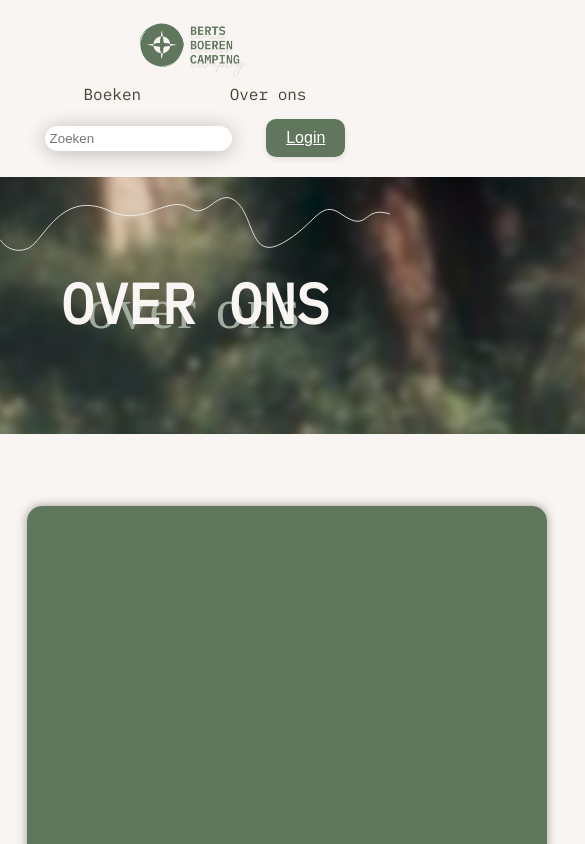
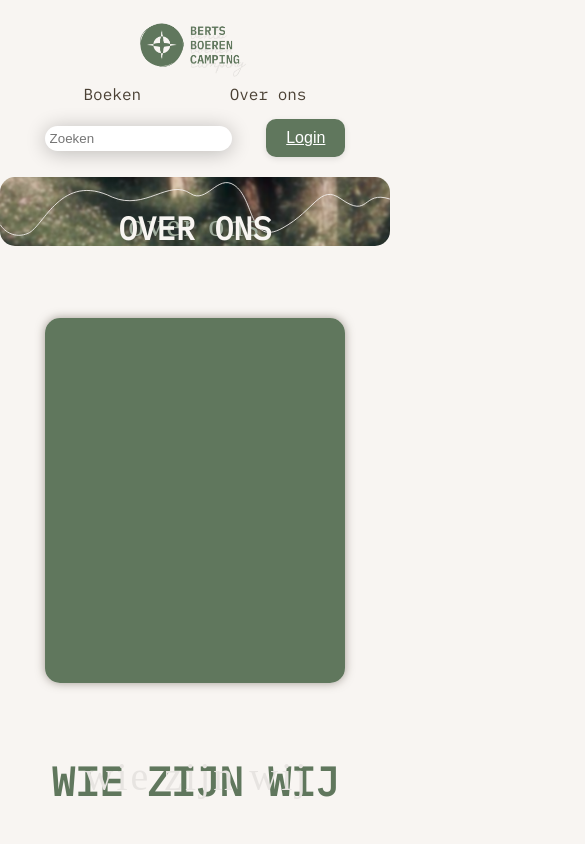
Before and after one commit to LaulensW/BertsBoerenCamping, a React (Vite) app in the folder BertsBoerenCamping/: page /about in a window 390 px wide. Shown: the top 844 px of the page, 585 px wide, since content can reach past the window. Built offline with nearby package versions, Linux system fonts and the light colour scheme.

Commit message:
Begin van over ons Responsive

```diff
--- a/BertsBoerenCamping/src/components/AboutBanner.css
+++ b/BertsBoerenCamping/src/components/AboutBanner.css
@@ -56,3 +56,72 @@
     margin: 15px 0 0 40.3%;
     text-align: left;
 }
+
+
+@media (max-width:430px){
+    .banner{
+        display: flex;
+        justify-content: center;
+    }
+    .banner-background{
+        width: 116.5%;
+    }
+    .banner-wave{
+        position: absolute;
+        width: 100%;
+        margin-top: 5px;
+    }
+    .banner-title-cursive{
+        font-family: 'Homemade Apple', cursive;
+        margin: 30px 0 0 0;
+        letter-spacing: 3px;
+        font-size: 32px;
+        color: #A0AD9E
+    }
+    .banner-title{
+        position: absolute;
+        margin-top: 30px;
+        font-size: 32px;
+        font-weight: var(--font-weight-semibold);
+        color: var(--neutral-color);
+        z-index: 5;
+    }
+    .wie-zijn-wij{
+        margin-top: 72px;
+        display: flex;
+        align-items: center;
+        flex-direction: column;
+    }
+    .wie-zijn-wij-photo{
+        width: 300px;
+        height: 365px;
+        display: flex;
+        position: relative;
+        border-radius: 15px;
+        box-shadow: 0px 0px 10px rgba(74, 64, 52, 0.5);
+    }
+    .wie-zijn-wij-title{
+        position: relative;
+        display: flex;
+        font-size: 40px;
+        margin-top: 72px;
+        font-weight: var(--font-weight-semibold);
+        color: var(--primary-color);
+    }
+    .wie-zijn-wij-title-cursive{
+        font-family: 'Homemade Apple', cursive;
+        display: flex;
+        position: absolute;
+        letter-spacing: 3px;
+        margin-top: 435px;
+        font-size: 40px;
+        color: #E7E4E1;
+    }
+    .wie-zijn-wij-tekst{
+        color: var(--secondary-color);
+        font-size: 16px;
+        display: flex;
+        margin-top: 60px;
+        text-align: none;
+    }
+}
```
